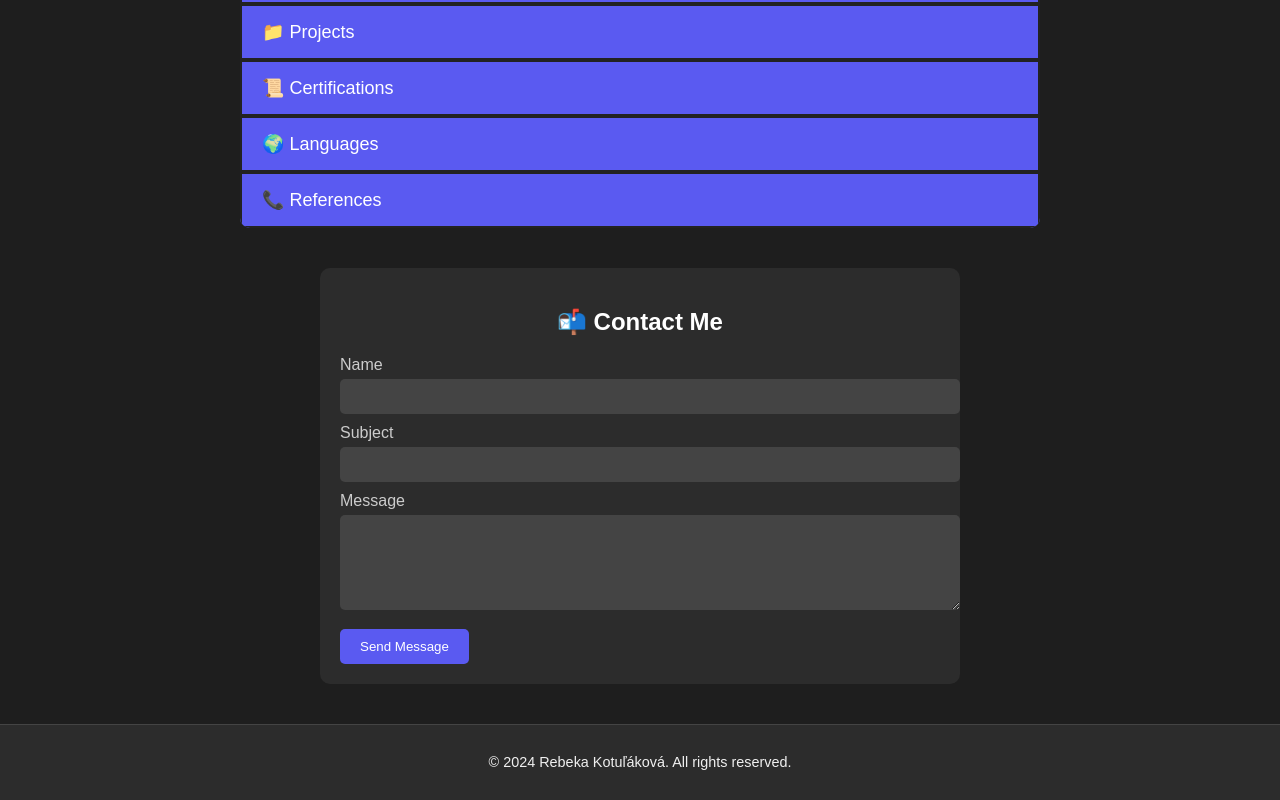
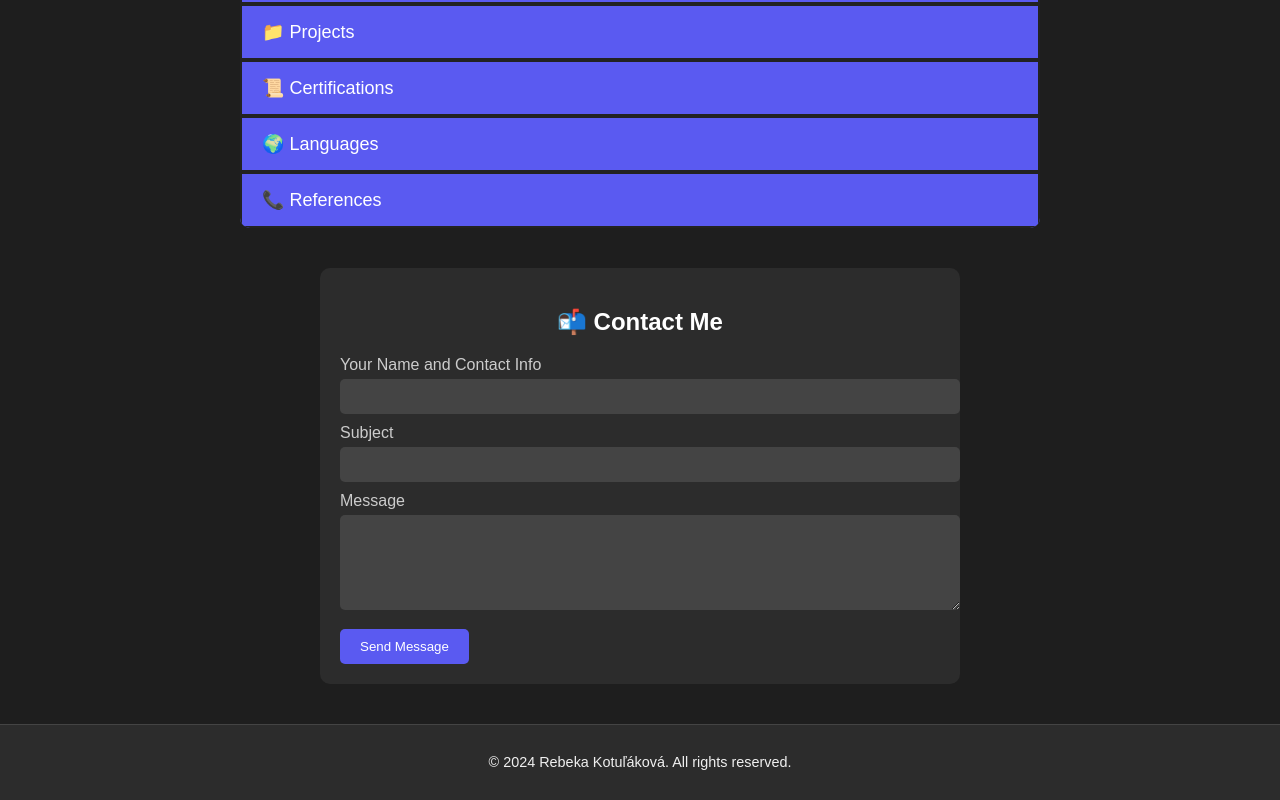
Before and after one commit to RadkaKotulak/Business-Card-WEB, a plain HTML site: page rebeka.html in a window 1280 px wide. Shown: the part 721-1521 px from the top of the page. Drawn offline with Linux system fonts and the light colour scheme.

Commit message:
rebeka.html

```diff
--- a/rebeka.html
+++ b/rebeka.html
@@ -343,7 +343,7 @@ Achievements: Achieved a 30% reduction in personal expenses and data structuring
       <input type="hidden" name="_captcha" value="false">
       <input type="hidden" name="_next" value="https://yourdomain.com/thank-you.html">
 
-      <label for="name">Name</label>
+      <label for="name">Your Name and Contact Info</label>
       <input type="text" id="name" name="name" required>
 
       <label for="subject">Subject</label>
```
